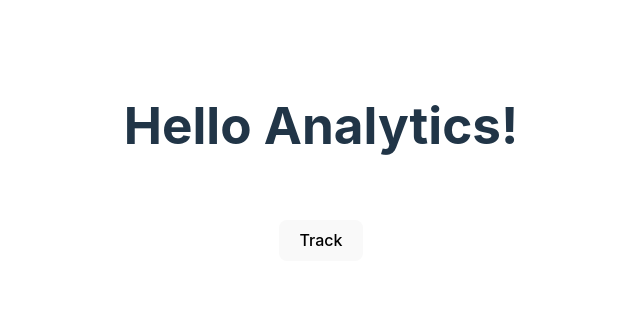
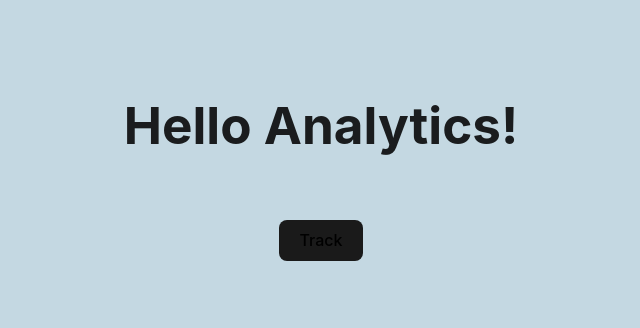
Before and after one commit to dreamdata-io/dreamdata-analytics-tutorial, a website built with Vite: page index.html in a window 1280 px wide. Shown: the part 222-550 px from the top of the page, without its empty margins (319-959 px from the left). Built offline with nearby package versions, Linux system fonts and the light colour scheme.

Commit message:
feat: use dd style

```diff
--- a/style.css
+++ b/style.css
@@ -4,8 +4,8 @@
   font-weight: 400;
 
   color-scheme: light dark;
-  color: rgba(255, 255, 255, 0.87);
-  background-color: #242424;
+  color: rgba(0, 0, 0, 0.87);
+  background-color: #C4D8E2;
 
   font-synthesis: none;
   text-rendering: optimizeLegibility;
@@ -81,16 +81,3 @@ button:focus,
 button:focus-visible {
   outline: 4px auto -webkit-focus-ring-color;
 }
-
-@media (prefers-color-scheme: light) {
-  :root {
-    color: #213547;
-    background-color: #ffffff;
-  }
-  a:hover {
-    color: #747bff;
-  }
-  button {
-    background-color: #f9f9f9;
-  }
-}
```
